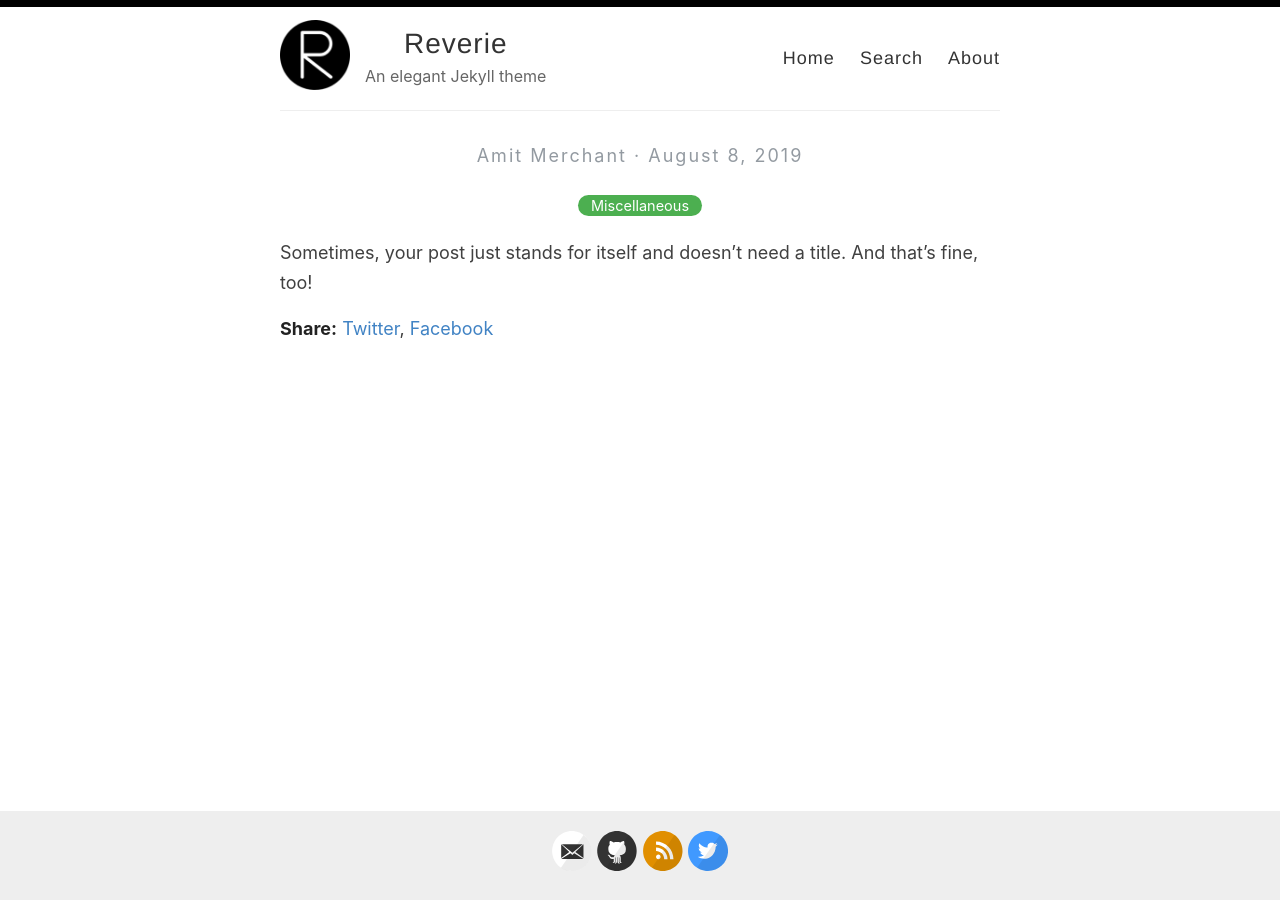
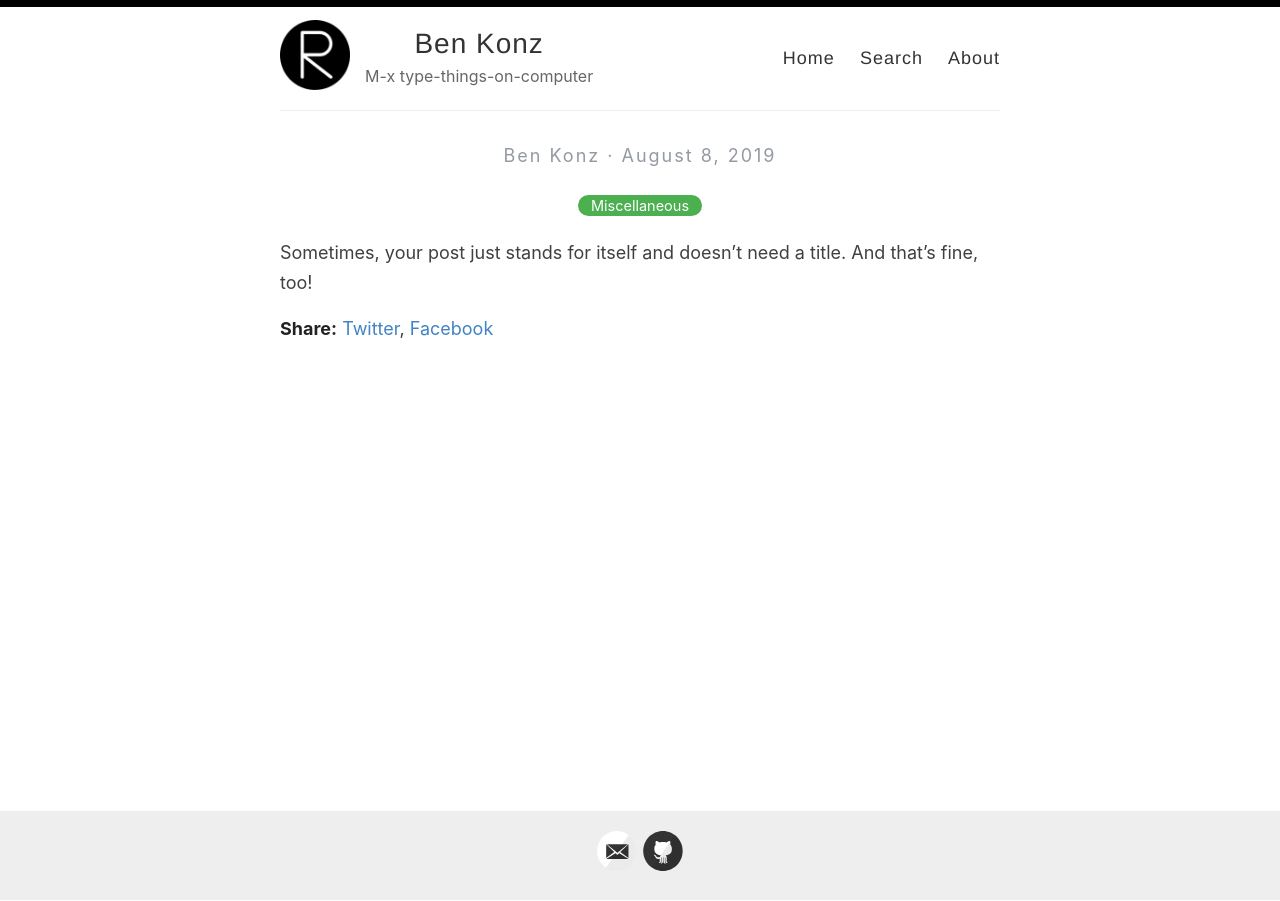
Before and after one commit to benkonz/benkonz.github.io, a Jekyll site: the page built from _posts/2019-08-08-no-title-posts.md, in a window 1280 px wide. Built offline with Jekyll 4.4.1, drawn with Linux system fonts in a browser that asks for light colours.

Commit message:
Update _config.yml

```diff
--- a/_config.yml
+++ b/_config.yml
@@ -3,13 +3,13 @@
 #
 
 # Name of your site (displayed in the header)
-name: Reverie
+name: Ben Konz
 
 # Name of the author
-author: Amit Merchant
+author: Ben Konz
 
 # Short bio or description (displayed in the header)
-description: An elegant Jekyll theme
+description: M-x type-things-on-computer
 
 # URL of your avatar or profile pic (you could use your GitHub profile pic)
 avatar: /images/reverie.png
@@ -21,15 +21,15 @@
 # Includes an icon in the footer for each username you enter
 footer-links:
   dribbble:
-  email: amit.d.merchant@gmail.com
+  email: benkonz@protonmail.com
   facebook:
   flickr:
-  github: amitmerchant1990/reverie
+  github: benkonz
   instagram:
   linkedin:
   pinterest:
-  rss: rss
-  twitter: amit_merchant
+  rss:
+  twitter:
   stackoverflow:
   youtube: # channel/<your_long_string> or user/<user-name>
   googleplus: # anything in your profile username that comes after plus.google.com/
@@ -45,8 +45,8 @@
 
 # Your website URL (e.g. http://amitmerchant1990.github.io or http://www.amitmerchant.com)
 # Used for Sitemap.xml and your RSS feed
-url: http://www.amitmerchant.com/reverie
-enforce_ssl: https://www.amitmerchant.com/reverie
+url: http://benkonz.github.io/
+enforce_ssl: https://benkonz.github.io/
 
 # If you're hosting your site at a Project repository on GitHub pages
 # (http://yourusername.github.io/repository-name)
```
